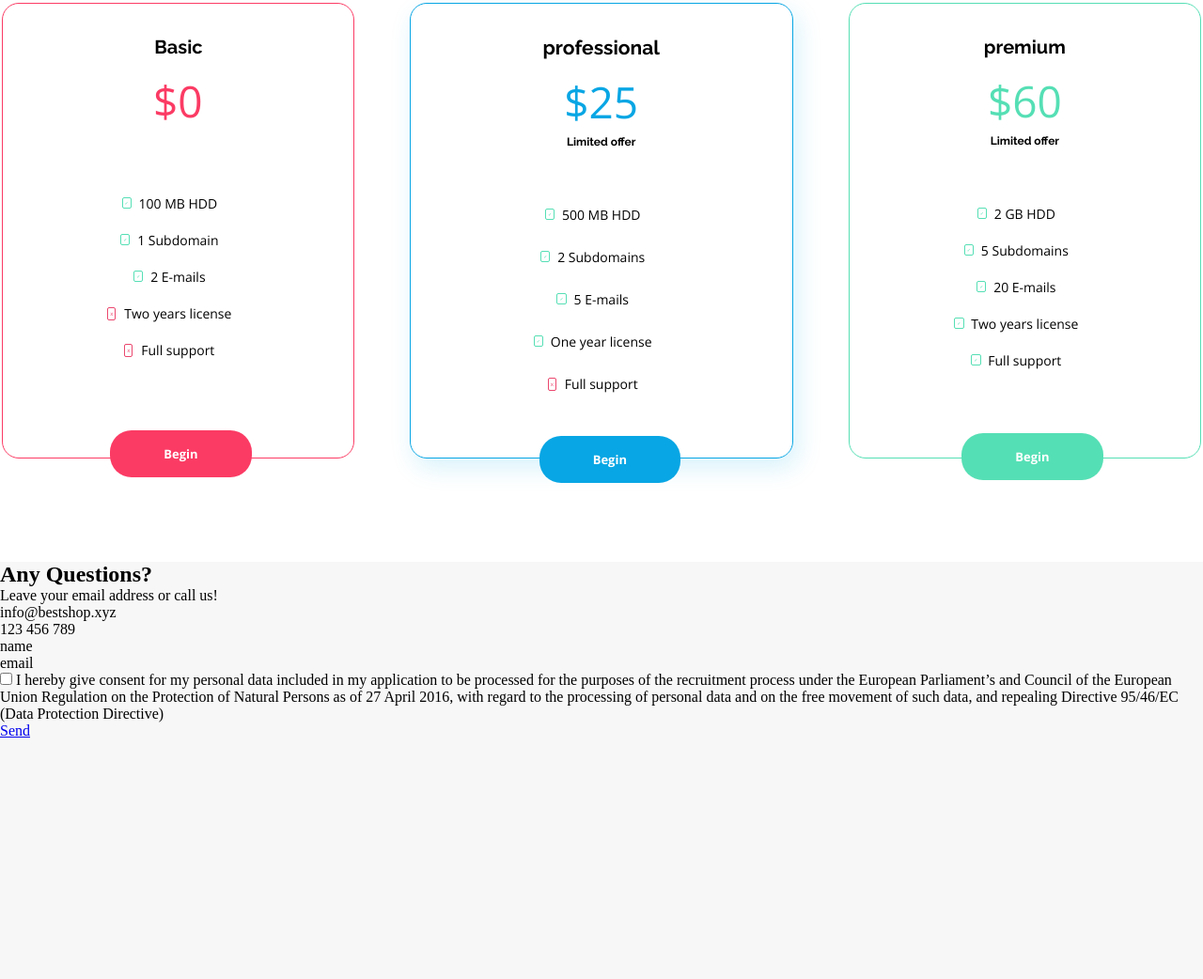
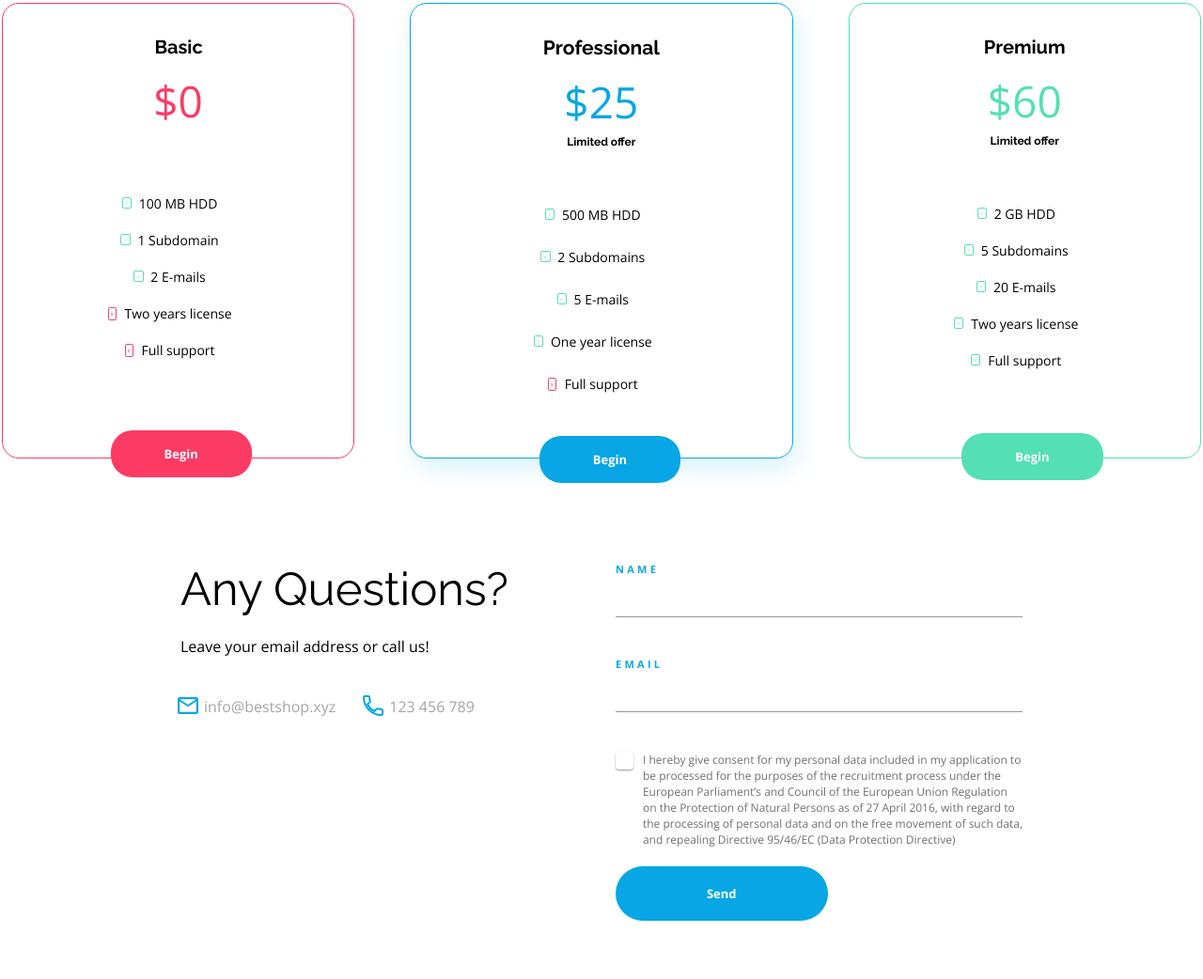
Before and after one commit to zanetasochon/Best_Shop-, a website built with Parcel: page index.html in a window 1280 px wide. Shown: the part 2897-3939 px from the top of the page at 94% size. Before the commit the page ends 3684 px from the top, so only its background shows below. Built offline with nearby package versions, Linux system fonts and the light colour scheme.

Commit message:
added_section_form

```diff
--- a/index.html
+++ b/index.html
@@ -142,7 +142,7 @@
 
 
         <div class="professional__box">
-          <div class="heading__box--second">professional</div>
+          <div class="heading__box--second">Professional</div>
           <div class="cost blue">$25</div>
           <p class="info">Limited offer</p>
           <div class="offer">500 MB HDD</div>
@@ -153,7 +153,7 @@
           <div><a href="#" class="button blue">Begin</a></div>
         </div>
         <div class="premium__box">
-          <div class="heading__box">premium</div>
+          <div class="heading__box">Premium</div>
           <div class="cost green">$60</div>
           <p class="info">Limited offer</p>
           <div class="offer">2 GB HDD</div>
@@ -168,25 +168,29 @@
     </section>
 
     <section class="form">
+      <div class="container__form">
       <div class="contact">
         <h2 class="contact__form">Any Questions?</h2>
         <p class="under__text">Leave your email address or call us!</p>
+        <div class="wrapper">
         <div class="email">info@bestshop.xyz</div>
         <div class="phone">123 456 789</div>
       </div>
+      </div>
 
-      <div class="checkbox">
-        <div class="dane">name</div>
-        <div class="dane">email</div>
+      <div class="form__for--send">
+        <div class="dane">NAME</div>
+        <div class="dane">EMAIL</div>
         <label class="checkbox">
           <input type="checkbox">
           <span></span>
-          I hereby give consent for my personal data included in my application to be processed for the purposes of the recruitment process under the European Parliament’s and Council of the European Union Regulation on the Protection of Natural Persons as of 27 April 2016, with regard to the processing of personal data and on the free movement of such data, and repealing Directive 95/46/EC (Data Protection Directive)
+          I hereby give consent for my personal data included in my application to <br> be processed for the purposes of the recruitment process under the <br> European Parliament’s and Council of the European Union Regulation <br> on the Protection of Natural Persons as of 27 April 2016, with regard to <br> the processing of personal data and on the free movement of such data, <br> and repealing Directive 95/46/EC (Data Protection Directive)
         </label>
         <div><a href="#" class="button__send--form">Send</a></div>
       </div>
+    </div>
     </section>
-  </section>
+
 <!--
     <section class="footer">
       <div class="footer__logo">
--- a/main.scss/main.scss
+++ b/main.scss/main.scss
@@ -611,3 +611,143 @@ body {
     transform: translate(-18px, 3px);
   }
 }
+
+// section form
+
+.form {
+  width: 100%;
+  height: 100%;
+  background-color: #ffffff;
+  padding-bottom: 59px;
+
+  .container__form {
+    width: 896px;
+    margin: 0 auto;
+    display: flex;
+  }
+
+  .contact {
+    .contact__form {
+      font-family: $mainFont;
+      font-weight: 400;
+      font-size: 49px;
+      padding-bottom: 22px;
+    }
+  }
+}
+
+.under__text {
+  font-family: $secondFont;
+  font-weight: 400;
+  font-size: 16px;
+  padding-bottom: 42px;
+}
+
+.wrapper {
+  display: flex;
+}
+
+.email {
+  font-family: $secondFont;
+  font-weight: 500;
+  font-size: 16px;
+  color: $greyColor;
+  padding-left: 25px;
+
+  &::before {
+    content: "";
+    background-image: url(../assets/Mail\ Icon.svg);
+    width: 27px;
+    height: 27px;
+    display: flex;
+    position: absolute;
+    transform: translate(-30px, -3px);
+  }
+}
+
+.phone {
+  font-family: $secondFont;
+  font-weight: 500;
+  font-size: 16px;
+  color: $greyColor;
+  padding-left: 57px;
+
+  &::before {
+    content: "";
+    background-image: url(../assets/Phone\ Icon.svg);
+    width: 27px;
+    height: 27px;
+    display: flex;
+    position: absolute;
+    transform: translate(-30px, -3px);
+  }
+}
+
+.dane {
+  font-size: 11px;
+  font-family: $secondFont;
+  font-weight: 600;
+  color: $mainColor;
+  letter-spacing: 3.28px;
+  padding-bottom: 43.02px;
+  border-bottom: 1px solid #95989a;
+  margin-bottom: 42px;
+}
+
+.form__for--send {
+  padding-left: 114px;
+
+  .checkbox {
+    font-family: $secondFont;
+    font-weight: 400;
+    font-size: 12px;
+    color: #707070;
+    display: flex;
+  }
+}
+
+input[type="checkbox"] {
+  -webkit-appearance: none;
+  -moz-appearance: none;
+  appearance: none;
+
+  width: 19px;
+  height: 19px;
+  display: inline-block;
+  vertical-align: middle;
+  border-radius: 4px;
+  box-shadow: 0 1px 2px #95989a;
+  outline: none;
+  position: relative;
+  margin-right: 10px;
+
+  &:checked::after {
+    content: "✓";
+    color: $mainColor;
+    font-size: 12px;
+    text-align: center;
+    width: 11px;
+    height: 11px;
+    background: #fff;
+    position: absolute;
+    left: 50%;
+    top: 50%;
+    transform: translate(-50%, -50%);
+    margin-right: 10px;
+  }
+}
+
+.button__send--form {
+  background-color: $mainColor;
+  border-radius: 35px;
+  padding: 20px 97px;
+  display: inline-block;
+  margin-top: 20px;
+  margin-bottom: 59px;
+  align-self: flex-end;
+  color: #fff;
+  text-decoration: none;
+  font-size: 13px;
+  font-family: $secondFont;
+  font-weight: 600;
+}
```
Also changed, not shown: dist/Mail Icon.b0bc1804.svg (added), dist/Phone Icon.b10af3a5.svg (added), dist/index.html, 2 other files.
